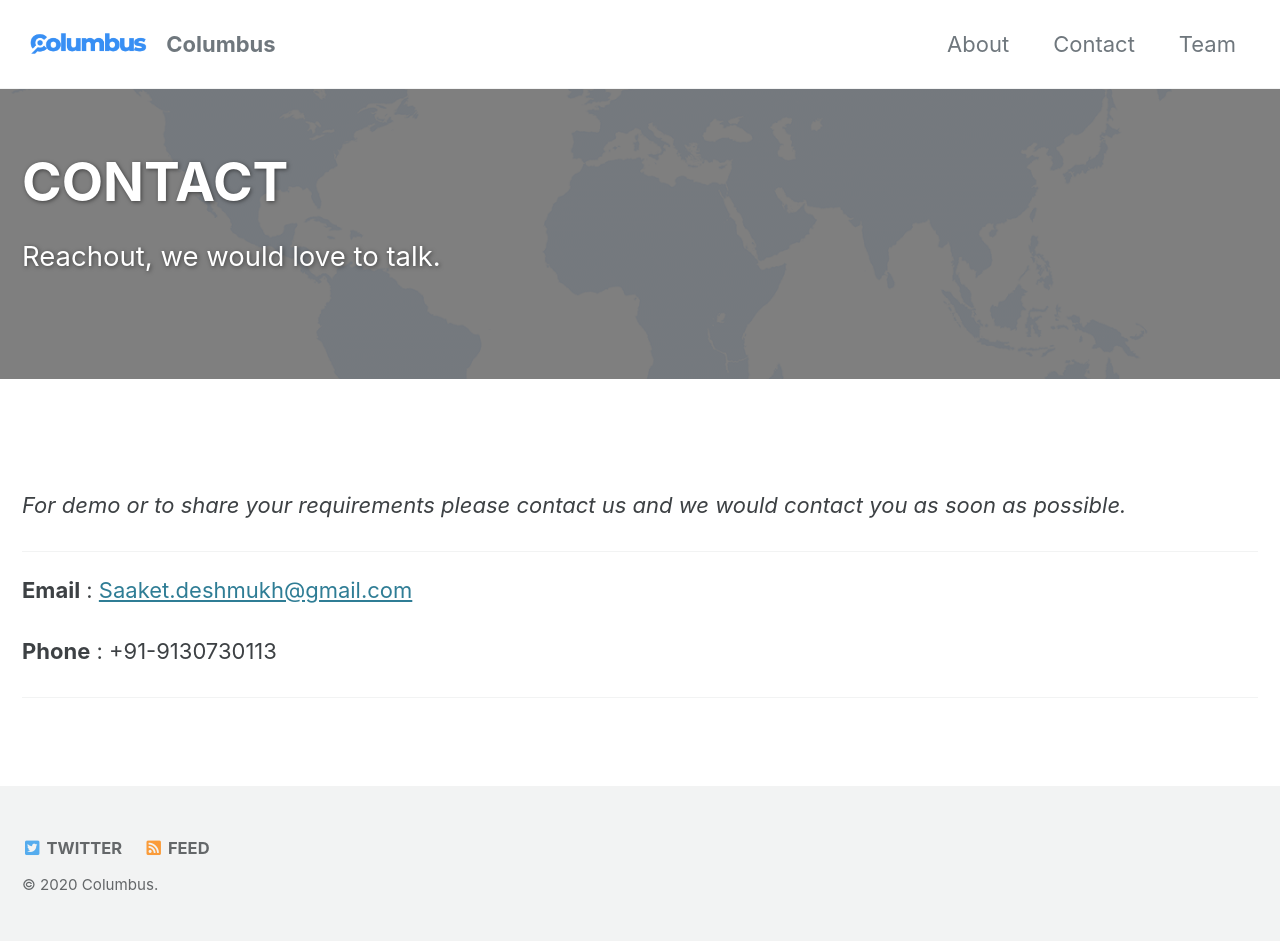
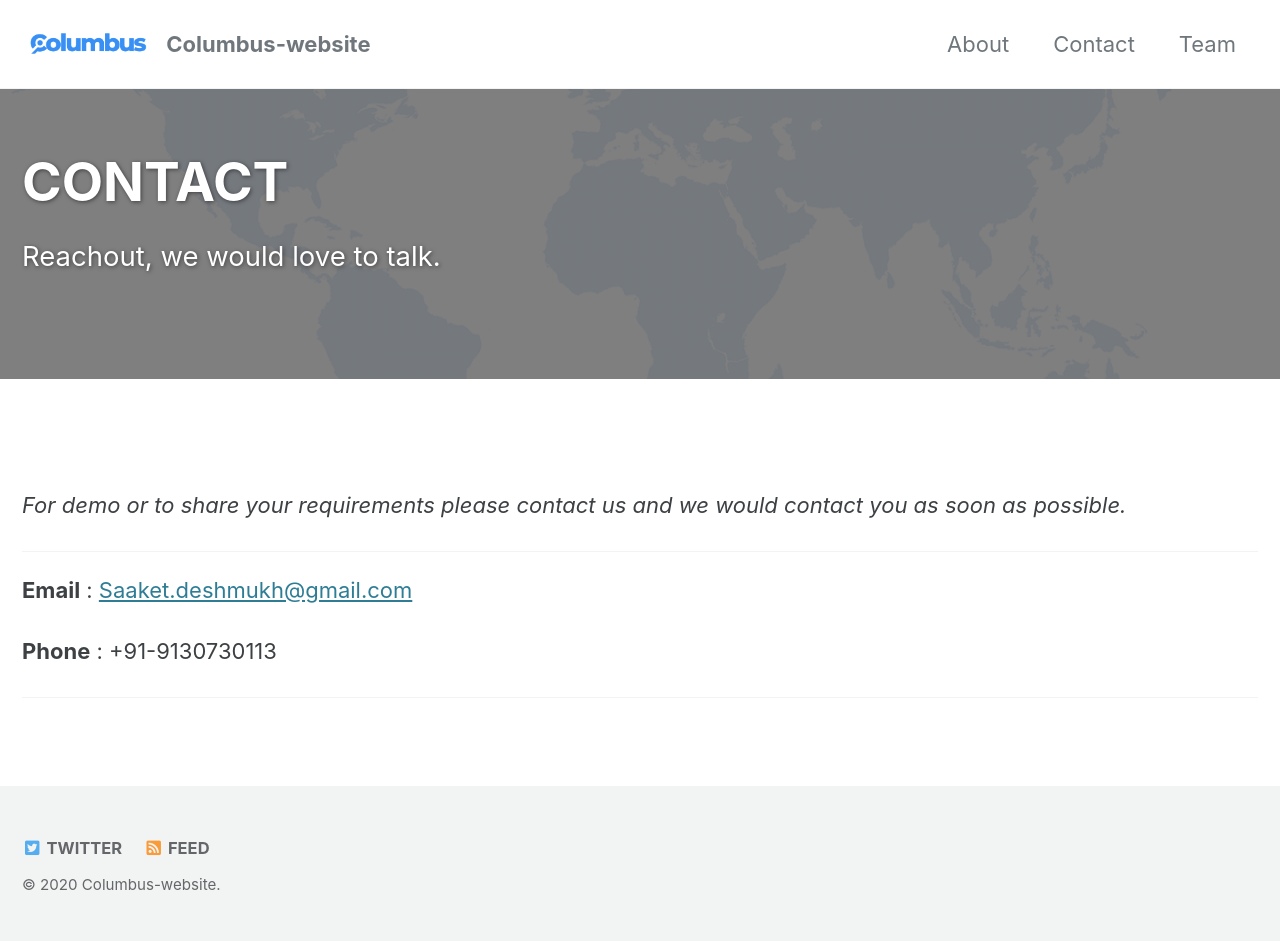
Before and after one commit to milinddeore/Columbus-website, a Jekyll site: the page built from _pages/CONTACT.md, in a window 1280 px wide. Built offline with Jekyll 4.4.1, drawn with Linux system fonts in a browser that asks for light colours; cached includes are drawn as plain includes; part of the change alters nothing that is shown.

```diff
--- a/_config.yml
+++ b/_config.yml
@@ -16,12 +16,12 @@ minimal_mistakes_skin    : "default" # "air", "aqua", "contrast", "dark", "dirt"
 
 # Site Settings
 locale                   : "en-US"
-title                    : "Columbus"
+title                    : # "Columbus"
 title_separator          : "-"
 subtitle                 : # site tagline that appears below site title in masthead
-name                     : "Columbus"
+name                     : # "Columbus"
 description              : "Create Personalised Travel Itineraries."
-url                      : "https://mycolumbus.xyz/" # "https://milinddeore.github.io/"
+url                      : "https://thehelloworld.xyz/" # "https://milinddeore.github.io/"
 baseurl                  : "" # "/logits-website"
 repository               : # GitHub username/repo-name e.g. "mmistakes/minimal-mistakes"
 teaser                   : # path of fallback teaser image, e.g. "/assets/images/500x300.png"
```
